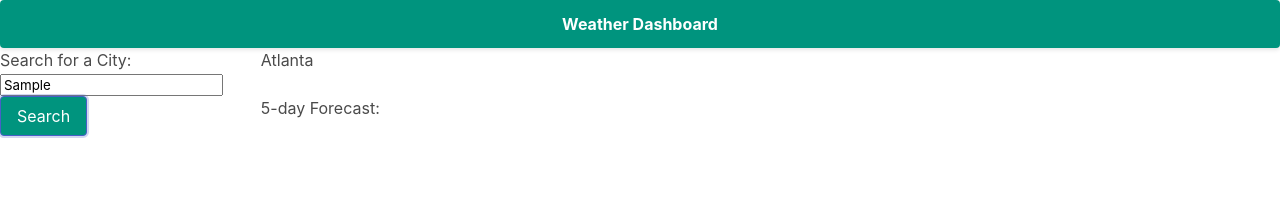
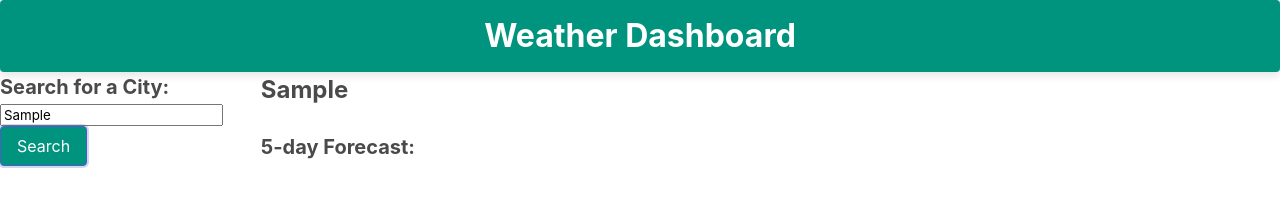
Before and after one commit to t2na/city-weather-forecast, a plain HTML site: page assets/index.html in a window 1280 px wide. Both pictures are taken after typing "Sample" into the empty fields and a click on the button "Search". Shown: the top 206 px of the page. Drawn offline with nearby package versions, Linux system fonts and the light colour scheme; no server answers.

Commit message:
got both APIs working

```diff
--- a/assets/index.html
+++ b/assets/index.html
@@ -8,11 +8,11 @@
 </head>
 <body>
     <header>
-        <h1 class="card-header card-header-title is-centered has-background-primary-dark has-text-white">Weather Dashboard</h1>
+        <h1 class="card-header card-header-title is-centered has-background-primary-dark has-text-white is-size-3">Weather Dashboard</h1>
     </header>
         <section class="columns">
             <div class="column is-one-fifth columns.is-centered" id="search-div">
-                <p>Search for a City:</p>
+                <h1 class="has-text-weight-bold is-size-5" >Search for a City:</h1>
                 <input id="search-box" type="text">
                 <button id="search-button" class="button has-background-primary-dark has-text-white">Search</button>
                 <div id="past-searches"></div>
@@ -20,9 +20,9 @@
             <div class="column is-10">
                 <div class="columns is-multiline">
                     <div class="column is-12" id="current-day-forecast">
-                        Atlanta
+                        <h1 class="has-text-weight-bold is-size-4" id="city-header"></h1>
                     </div>
-                    <div class="column is-12" id="five-day-forecast">
+                    <div class="column is-12 is-size-5 has-text-weight-bold" id="five-day-forecast">
                         5-day Forecast:
                     </div>
                 </div>
--- a/assets/javascript.js
+++ b/assets/javascript.js
@@ -6,9 +6,9 @@ document.getElementById('search-button').addEventListener('click', function() {
     var searchInput = document.getElementById('search-box').value;
     console.log(searchInput);
 
-    var searchApi = `http://api.openweathermap.org/geo/1.0/direct?q=${searchInput}&limit=1&appid=9efcb564494f2e20b99f73f7925ec30e`;
+    document.getElementById("city-header").textContent = searchInput;
 
-    var lat, lon;
+    var searchApi = `https://api.openweathermap.org/geo/1.0/direct?q=${searchInput}&limit=1&appid=9efcb564494f2e20b99f73f7925ec30e`;
 
     fetch(searchApi)
         .then(function (response) {
@@ -19,9 +19,9 @@ document.getElementById('search-button').addEventListener('click', function() {
             var lat = data[0].lat;
             var lon = data[0].lon;
             console.log(`Latitude: ${lat}, Longitude: ${lon}`);
-        });
 
-        var weatherApi = `api.openweathermap.org/data/2.5/forecast?lat=${lat}&lon=${lon}&appid=9efcb564494f2e20b99f73f7925ec30e`;
+
+        var weatherApi = `http://api.openweathermap.org/data/2.5/forecast?lat=${lat}&lon=${lon}&appid=9efcb564494f2e20b99f73f7925ec30e`;
 
         fetch (weatherApi)
             .then(function (response) {
@@ -30,5 +30,5 @@ document.getElementById('search-button').addEventListener('click', function() {
             .then(function (data) {
                 console.log(data);
             })
-
         });
+});
```
Lines whose indentation alone changed are shown as unchanged.
